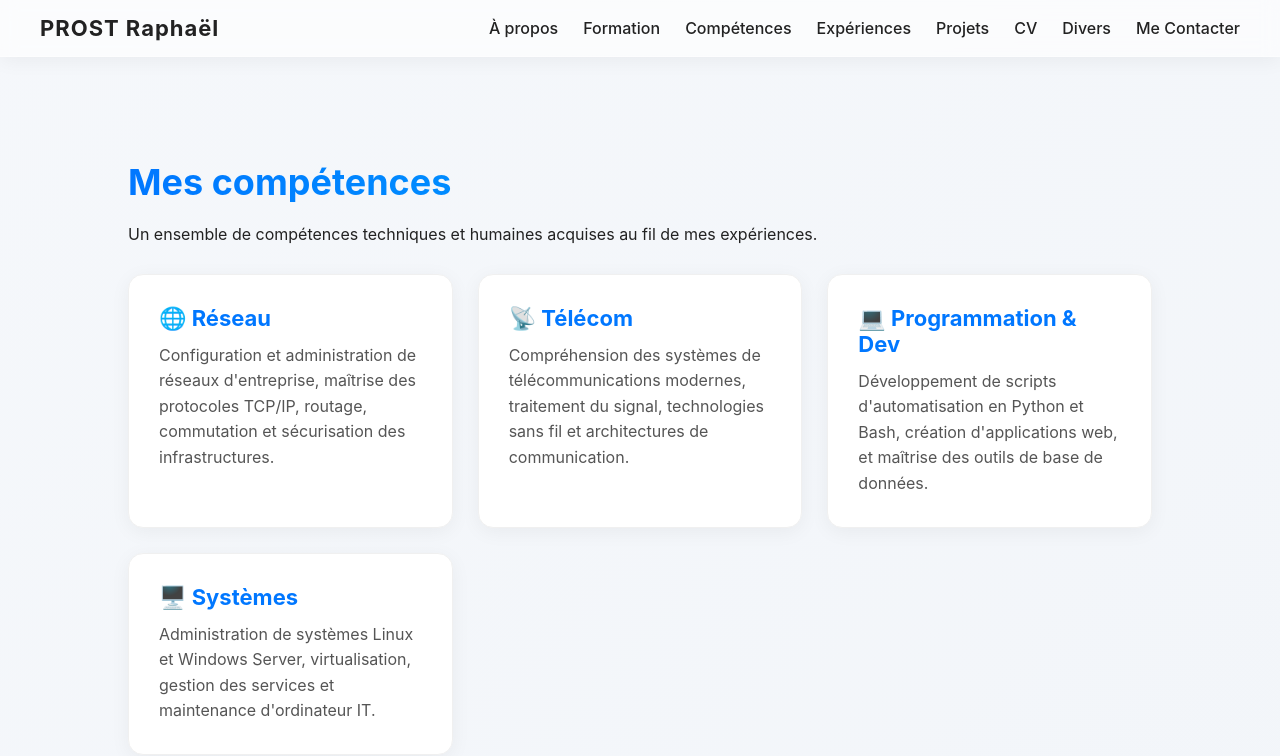
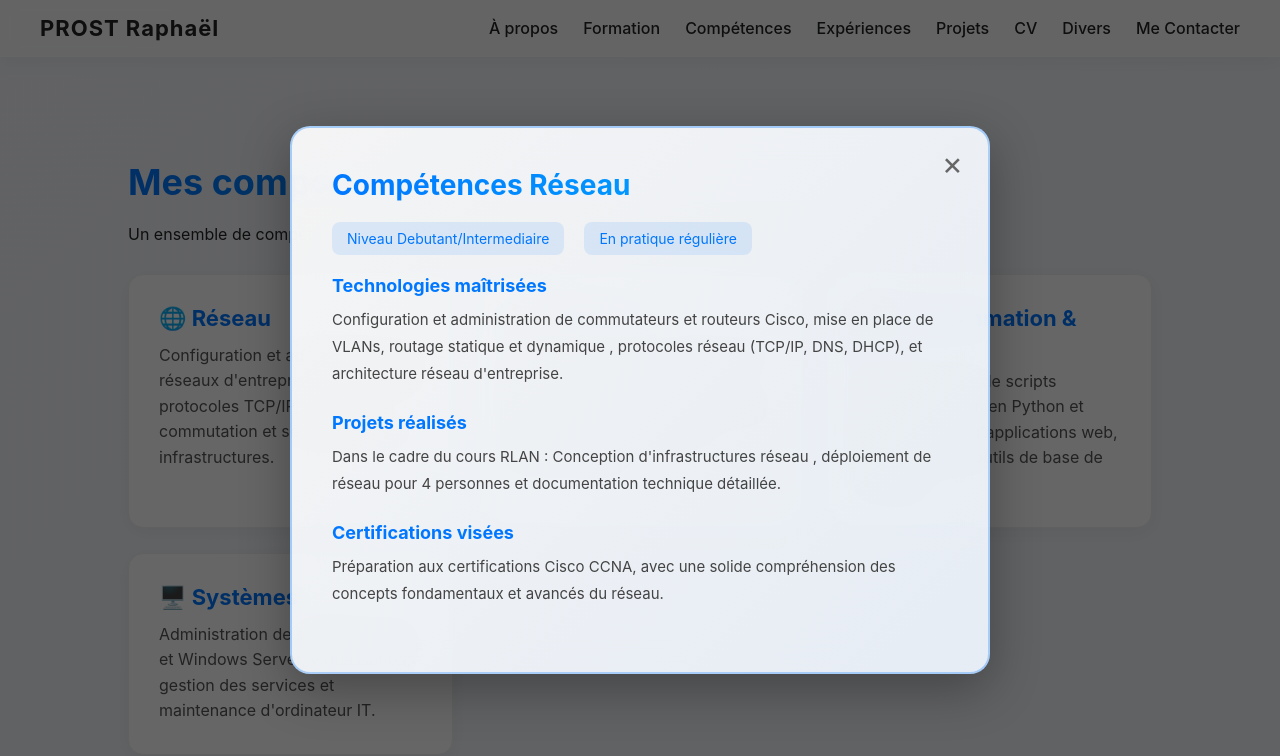
Before and after one commit to ThunderTroll71/Portfolio, a plain HTML site: page index.html in a window 1280 px wide. Both pictures are taken after a click on the element 290 px from the left and 2069 px from the top of the page. Shown: the part 1669-2425 px from the top of the page. Drawn offline with Linux system fonts and the light colour scheme.

Commit message:
Add files via upload

```diff
--- a/index.html
+++ b/index.html
@@ -234,6 +234,7 @@
     <div id="modal" class="modal">
         <div class="modal-content">
             <span id="modal-close" class="modal-close">&times;</span>
+            <h3 id="modal-title"></h3>
             <div id="modal-body"></div>
         </div>
     </div>
```
